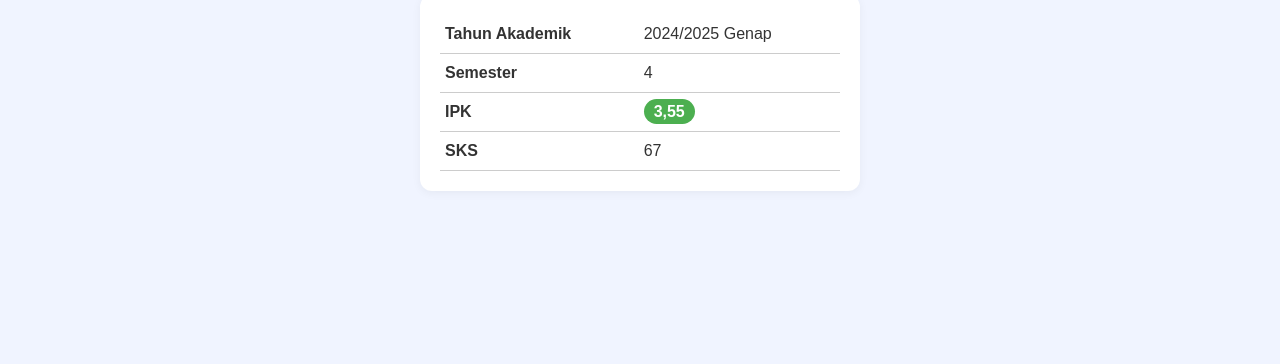
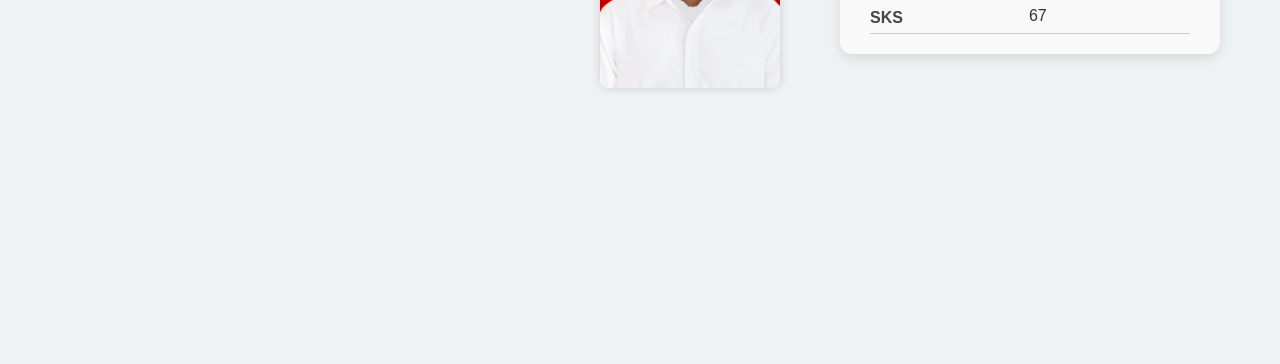
Before and after one commit to EBENZEX/eeee, a plain HTML site: page index.html in a window 1280 px wide. Shown: the part 436-800 px from the top of the page. Drawn offline with Linux system fonts and the light colour scheme.

Commit message:
Add files via upload

```diff
--- a/index.html
+++ b/index.html
@@ -86,6 +86,57 @@
   <img src="foto.png" alt="Foto Mahasiswa">
 </div>
 
+<!DOCTYPE html>
+<html lang="id">
+<head>
+  <meta charset="UTF-8">
+  <meta name="viewport" content="width=device-width, initial-scale=1.0">
+  <title>Info Akademik</title>
+  <style>
+    /* Agar konten di tengah layar */
+    body {
+      display: flex;
+      justify-content: center;
+      align-items: center;
+      height: 100vh;
+      margin: 0;
+      background-color: #eef2f3;
+      font-family: Arial, sans-serif;
+    }
+
+    .info-box {
+      background-color: #f9f9f9;
+      padding: 20px 30px;
+      border-radius: 12px;
+      box-shadow: 0 4px 12px rgba(0, 0, 0, 0.1);
+      width: 320px;
+    }
+
+    .info-box table {
+      width: 100%;
+    }
+
+    .info-box .label {
+      font-weight: bold;
+      color: #444;
+      padding-bottom: 4px;
+    }
+
+    .info-box td {
+      padding: 8px 0;
+    }
+
+    .ipk-badge {
+      background-color: #4CAF50;
+      color: white;
+      padding: 4px 10px;
+      border-radius: 6px;
+      font-weight: bold;
+    }
+  </style>
+</head>
+<body>
+
   <div class="info-box">
     <table>
       <tr>
@@ -109,3 +160,5 @@
 
 </body>
 </html>
+
+</html>
```
Lines whose indentation alone changed are shown as unchanged.
